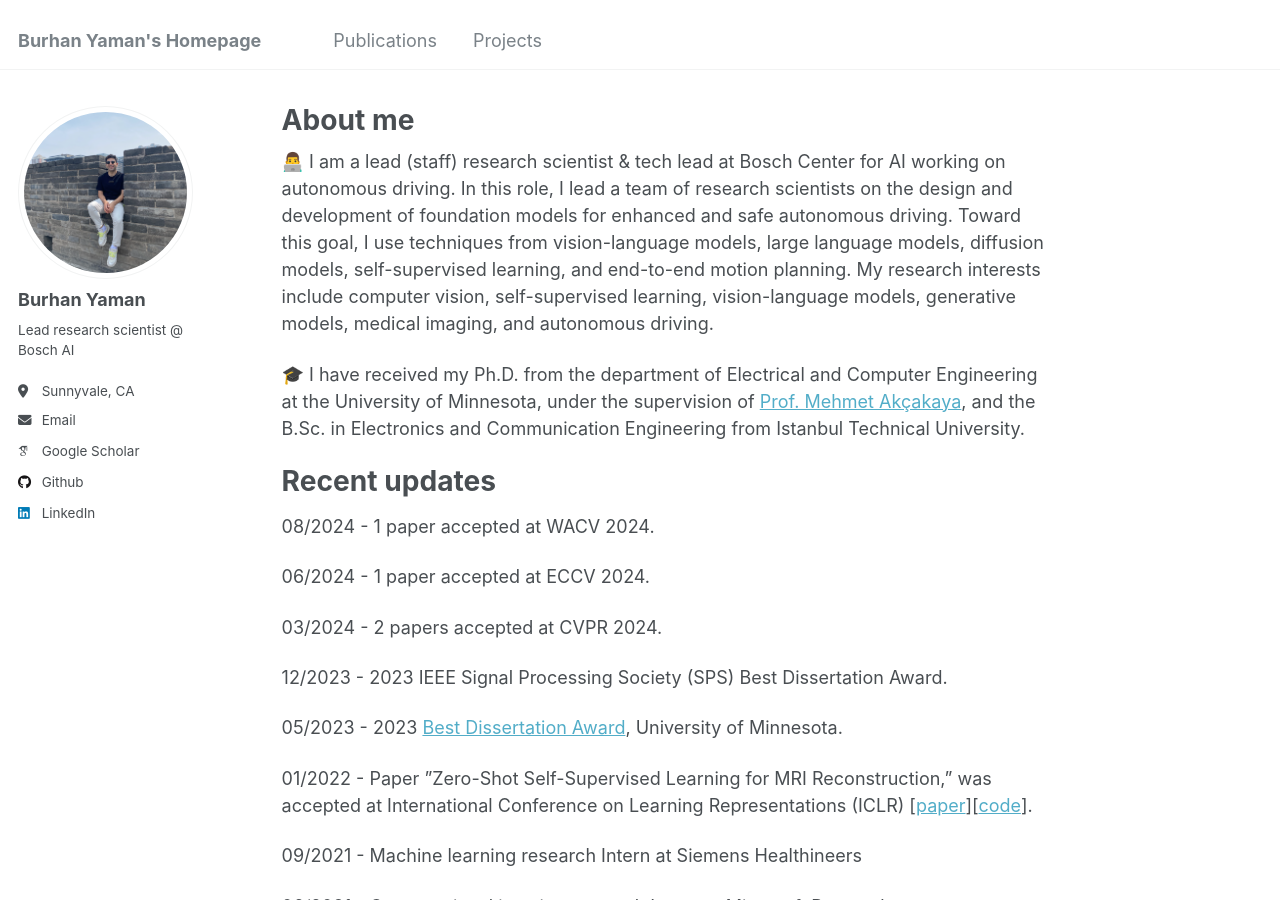
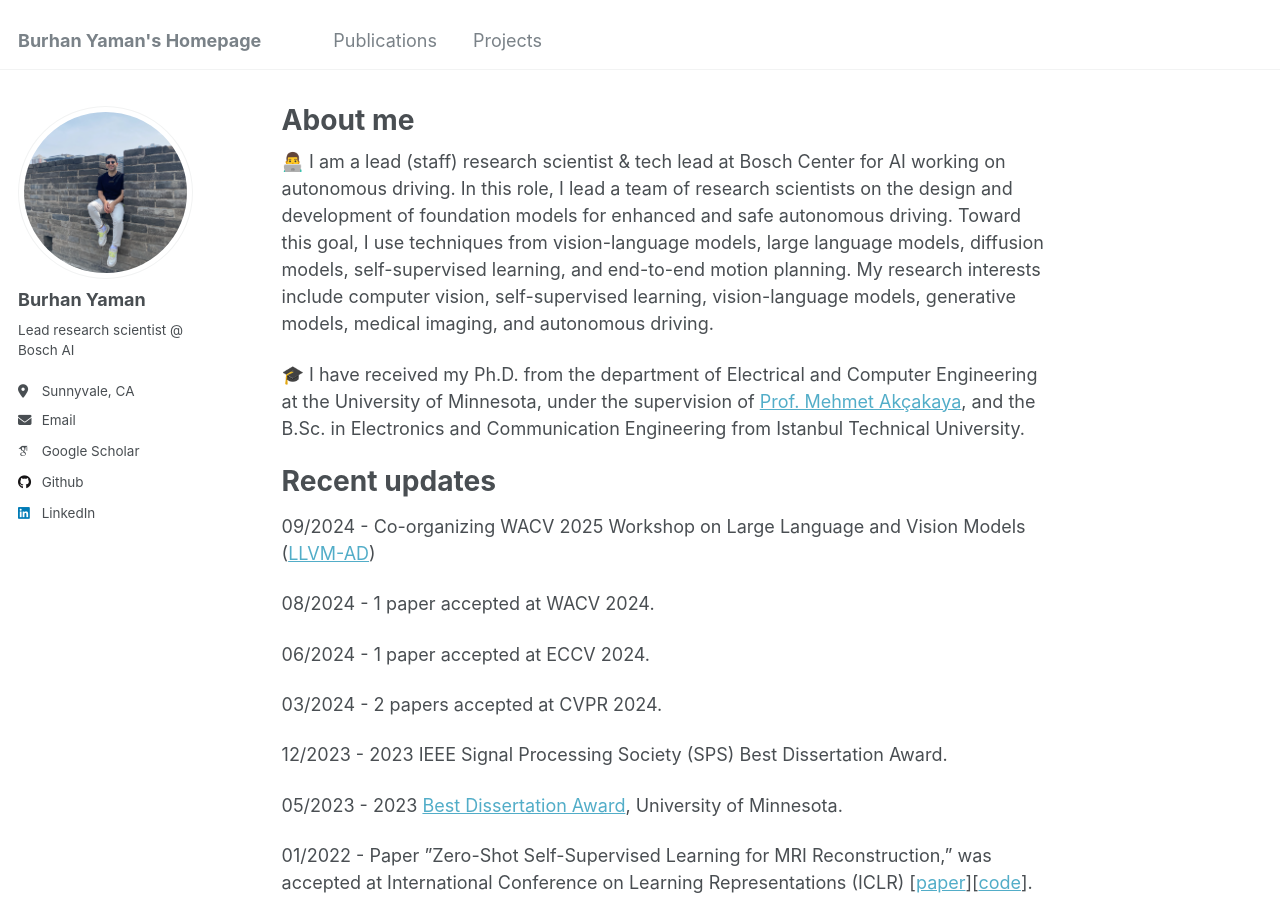
Before and after one commit to byaman14/byaman14.github.io, a Jekyll site: the page built from _pages/about.md, in a window 1280 px wide and 900 px high. Built offline with Jekyll 4.4.1, drawn with Linux system fonts in a browser that asks for light colours; some web fonts are replaced.

Commit message:
Update about.md

```diff
--- a/_pages/about.md
+++ b/_pages/about.md
@@ -15,6 +15,8 @@ My research  interests include computer vision, self-supervised learning, vision
 
 
 # Recent updates
+
+09/2024 -	Co-organizing WACV 2025 Workshop on Large Language and Vision Models ([LLVM-AD](https://llvm-ad.github.io/))
 
 08/2024 - 1 paper accepted at WACV 2024.
 
```
